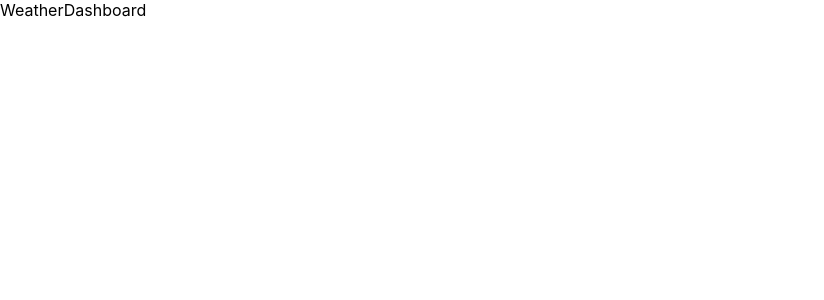
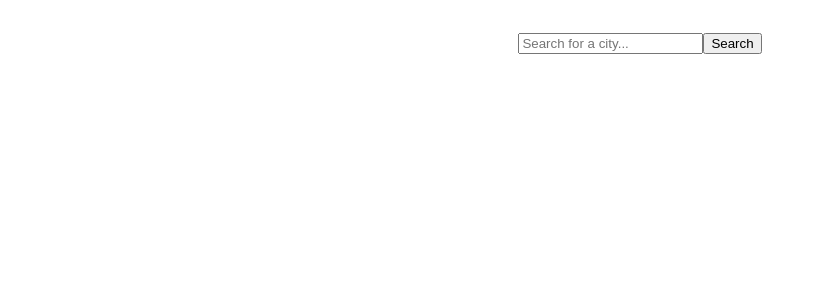
Before and after one commit to Annie-Huang/my-react18-js-app, a React (Create React App) app: page / in a window 1280 px wide. Shown: the top 300 px of the page, without its empty margins (0-824 px from the left). Built offline with nearby package versions, Linux system fonts and the light colour scheme; the HTML template or start-up script is replaced by a standard one.

Commit message:
WeatherDashboard code

```diff
--- a/src/App.js
+++ b/src/App.js
@@ -1,5 +1,101 @@
+import { useState } from 'react';
+
 function WeatherDashboard() {
-  return <div>WeatherDashboard</div>;
+  // instead of requesting data from an API, use this mock data
+  const mockWeatherData = {
+    'New York': {
+      temperature: '22°C',
+      humidity: '56%',
+      windSpeed: '15 km/h',
+    },
+    'Los Angeles': {
+      temperature: '27°C',
+      humidity: '45%',
+      windSpeed: '10 km/h',
+    },
+    London: {
+      temperature: '15°C',
+      humidity: '70%',
+      windSpeed: '20 km/h',
+    },
+  };
+
+  const [inputValue, setInputValue] = useState('');
+  const [currentCityDetail, setCurrentCityDetail] = useState({});
+  const [isSubmit, setIsSubmit] = useState(false);
+  const [searchCities, setSearchCities] = useState({});
+
+  const addCity = (inputValue, city) => {
+    if (!searchCities[inputValue]) {
+      setSearchCities({ ...searchCities, [inputValue]: city });
+    }
+  };
+
+  const onSubmit = (e) => {
+    setIsSubmit(false);
+    e.preventDefault();
+
+    if (inputValue.trim() === '') return;
+
+    setCurrentCityDetail({});
+    const cityDetail = mockWeatherData[inputValue];
+    if (cityDetail && Object.keys(cityDetail).length > 0) {
+      setCurrentCityDetail(cityDetail);
+      addCity(inputValue, cityDetail);
+    }
+    setIsSubmit(true);
+  };
+
+  const changeDisplayCity = (cityName) => {
+    setInputValue(cityName);
+    setCurrentCityDetail(searchCities[cityName]);
+  };
+
+  console.log('cities=', searchCities);
+  console.log('Object.keys(cities)=', Object.keys(searchCities));
+  console.log('isSubmit && !currentCityDetail', isSubmit && !currentCityDetail);
+
+  return (
+    <div style={{ display: 'grid', placeContent: 'center', marginTop: '2em' }}>
+      <form onSubmit={onSubmit}>
+        <input
+          type='text'
+          id='citySearch'
+          placeholder='Search for a city...'
+          value={inputValue}
+          onChange={(e) => setInputValue(e.target.value)}
+        />
+        <button id='searchButton' type='submit'>
+          Search
+        </button>
+      </form>
+      <div id='weatherData'>
+        {Object.keys(currentCityDetail).length > 0 && (
+          <>
+            <div>Temperature: {currentCityDetail.temperature}</div>{' '}
+            <div>Humidity: {currentCityDetail.humidity}</div>{' '}
+            <div>Wind Speed: {currentCityDetail.windSpeed}</div>{' '}
+          </>
+        )}
+        {isSubmit && Object.keys(currentCityDetail).length === 0 && (
+          <div>City not found.</div>
+        )}
+      </div>
+      {Object.keys(searchCities).length > 0 && (
+        <div id='previousSearches' style={{ display: 'flex', gap: '1em' }}>
+          {Object.keys(searchCities).map((item) => (
+            <button
+              type='button'
+              key={item}
+              onClick={() => changeDisplayCity(item)}
+            >
+              {item}
+            </button>
+          ))}
+        </div>
+      )}
+    </div>
+  );
 }
 
 export default WeatherDashboard;
```
